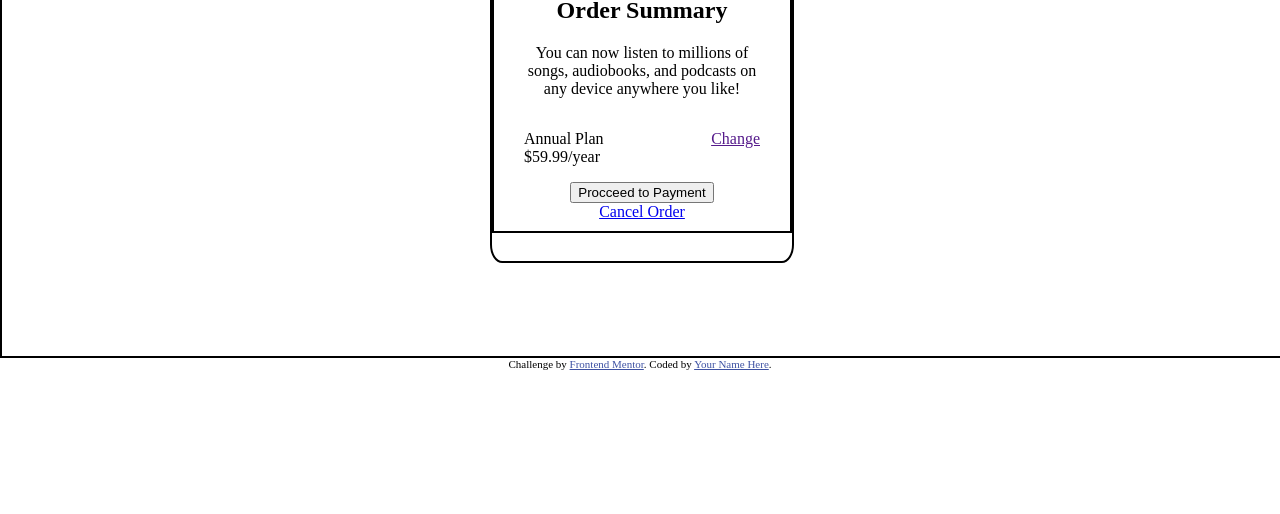
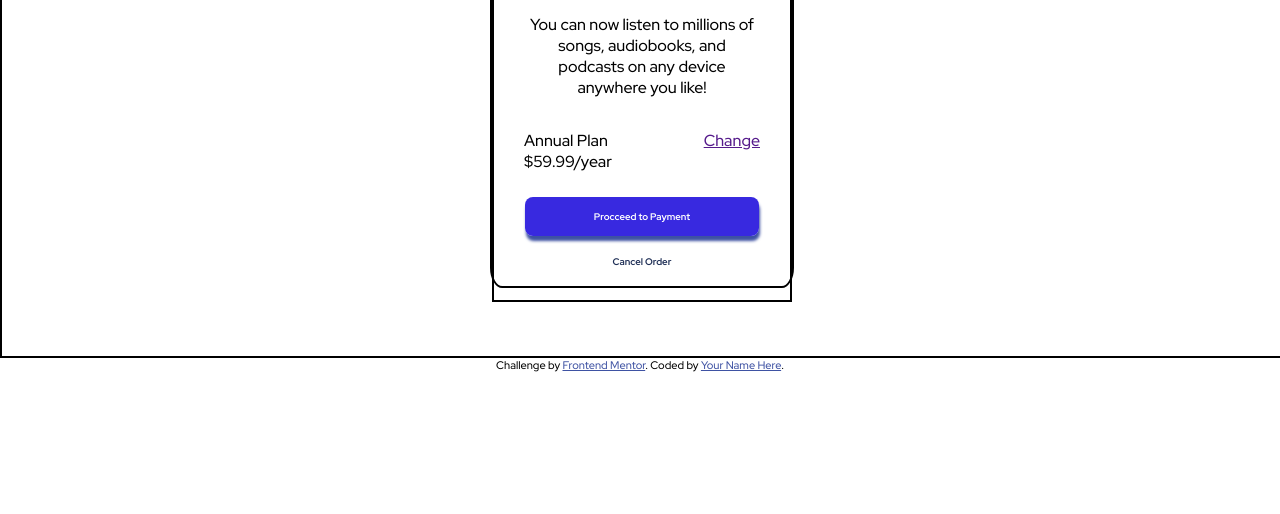
Before and after one commit to RizkiB12/order-summary-component, a plain HTML site: page index.html in a window 1280 px wide. Shown: the part 286-800 px from the top of the page. Drawn offline with Linux system fonts and the light colour scheme.

Commit message:
update: remake button procceed and cancel

```diff
--- a/index.html
+++ b/index.html
@@ -9,12 +9,17 @@
 
     <title>Frontend Mentor | Order summary card</title>
 
+    <!-- Google Fonts -->
+    <link rel="preconnect" href="https://fonts.googleapis.com" />
+    <link rel="preconnect" href="https://fonts.gstatic.com" crossorigin />
+    <link href="https://fonts.googleapis.com/css2?family=Red+Hat+Display:wght@500;700;900&display=swap" rel="stylesheet" />
     <!-- Feel free to remove these styles or customise in your own stylesheet 👍 -->
     <style>
       body {
         margin: 0;
         padding: 0;
         box-sizing: border-box;
+        font-family: "Red Hat Display", sans-serif;
       }
 
       .order-summary-container {
@@ -30,7 +35,7 @@
         border: 2px solid black;
         border-radius: 4%;
         width: 300px;
-        height: 450px;
+        height: 500px;
       }
 
       .order-summary-img img {
@@ -41,7 +46,10 @@
 
       .order-summary-text {
         border: 2px solid black;
-        padding: 10px 30px;
+        /* padding: 10px 20px; */
+        padding-right: 30px;
+        padding-left: 30px;
+        padding-bottom: 30px;
       }
 
       .order-summary-title {
@@ -55,6 +63,30 @@
 
       .order-summary-button {
         text-align: center;
+        margin-top: 1rem;
+      }
+
+      .order-summary-button .order-summary-procceed a {
+        color: #ffffff;
+        padding: 0.8rem 4.3rem;
+        font-size: 0.6rem;
+        border-radius: 8px;
+        background-color: hsl(245, 75%, 52%);
+        text-decoration: none;
+        font-weight: 700;
+        box-shadow: 1px 5px 3px hsl(228, 45%, 44%);
+      }
+
+      .order-summary-button-close {
+        margin-top: 1.5rem;
+        text-align: center;
+      }
+
+      .order-summary-button-close .order-summary-cancel a {
+        color: hsl(223, 47%, 23%);
+        font-size: 0.6rem;
+        text-decoration: none;
+        font-weight: 700;
       }
 
       .attribution {
@@ -74,8 +106,8 @@
         </div>
         <div class="order-summary-text">
           <div class="order-summary-title">
-            <h1>Order Summary</h1>
-            <p>You can now listen to millions of songs, audiobooks, and podcasts on any device anywhere you like!</p>
+            <h1 class="order-summary-header">Order Summary</h1>
+            <p class="order-summary-paragraf">You can now listen to millions of songs, audiobooks, and podcasts on any device anywhere you like!</p>
           </div>
           <div class="order-summary-annual">
             <div class="order-summary-annualtext">
@@ -87,8 +119,10 @@
           </div>
           <div class="order-summary-button">
             <div class="order-summary-procceed">
-              <button>Procceed to Payment</button>
+              <a href="#">Procceed to Payment</a>
             </div>
+          </div>
+          <div class="order-summary-button-close">
             <div class="order-summary-cancel">
               <a href="#">Cancel Order</a>
             </div>
```
